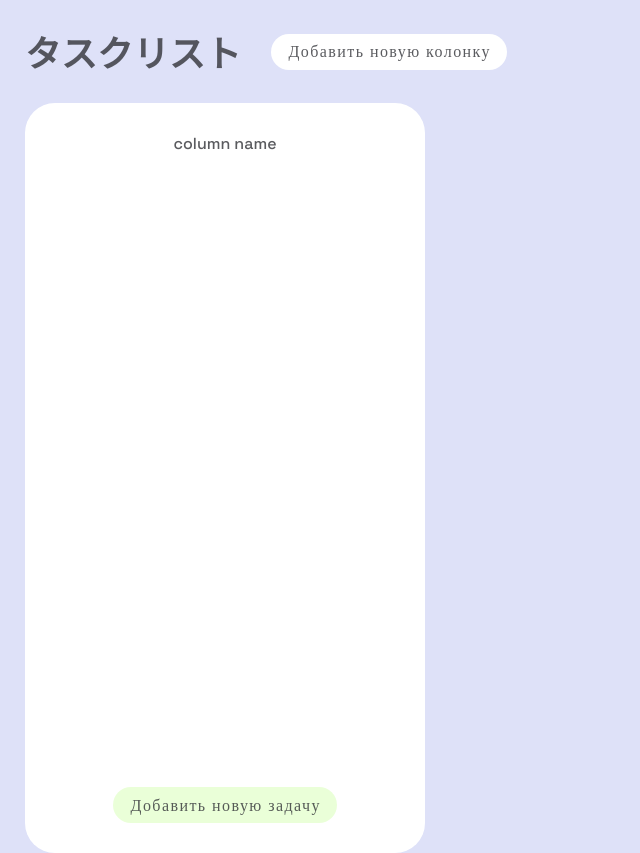
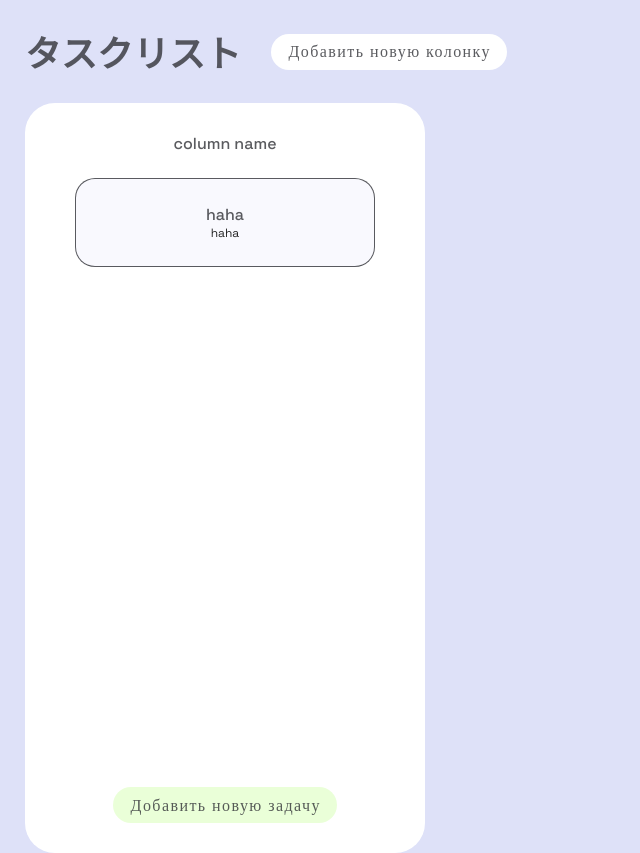
Before and after one commit to AndreyLorkend/task-tracker-front, a Vue app: page / in a window 1280 px wide. Shown: the whole page, without its empty margins (0-640 px from the left). Built offline with nearby package versions, Linux system fonts and the light colour scheme.

Commit message:
imp (components) добавить стиля для карточки задач

```diff
--- a/src/components/TaskCard.vue
+++ b/src/components/TaskCard.vue
@@ -1,3 +1,20 @@
 <template lang="pug">
 //- Отрисовка самих карточек
+.task-card--container
+  app-title haha
+  app-body-text haha
 </template>
+
+<style scoped>
+.task-card--container {
+  min-width: 300px;
+  border-radius: 20px;
+  border: 1px solid rgba(49, 50, 55, 0.80);
+  background: rgba(222, 225, 248, 0.20);
+
+  display: flex;
+  align-items: center;
+  flex-direction: column;
+  padding: 25px;
+}
+</style>
```
